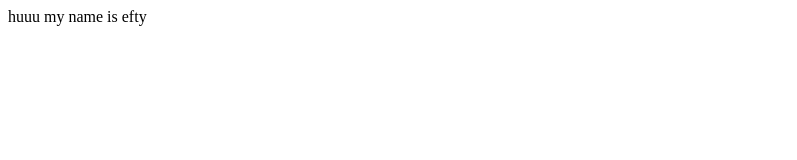
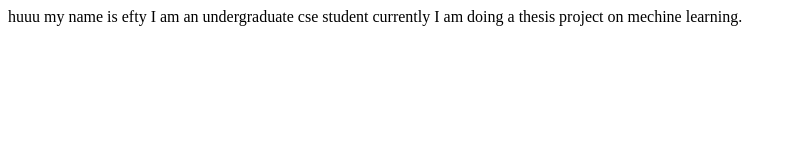
Before and after one commit to eftyshanabid/check, a plain HTML site: page index.html in a window 1280 px wide. Shown: the whole page, without its empty margins (0-797 px from the left). Drawn offline with Linux system fonts and the light colour scheme.

Commit message:
changes in index.html

```diff
--- a/index.html
+++ b/index.html
@@ -9,5 +9,8 @@
 <body>
     huuu
     my name is efty
+    I am an undergraduate cse student
+    currently I am doing a thesis project on mechine learning.
+
 </body>
 </html>
```
